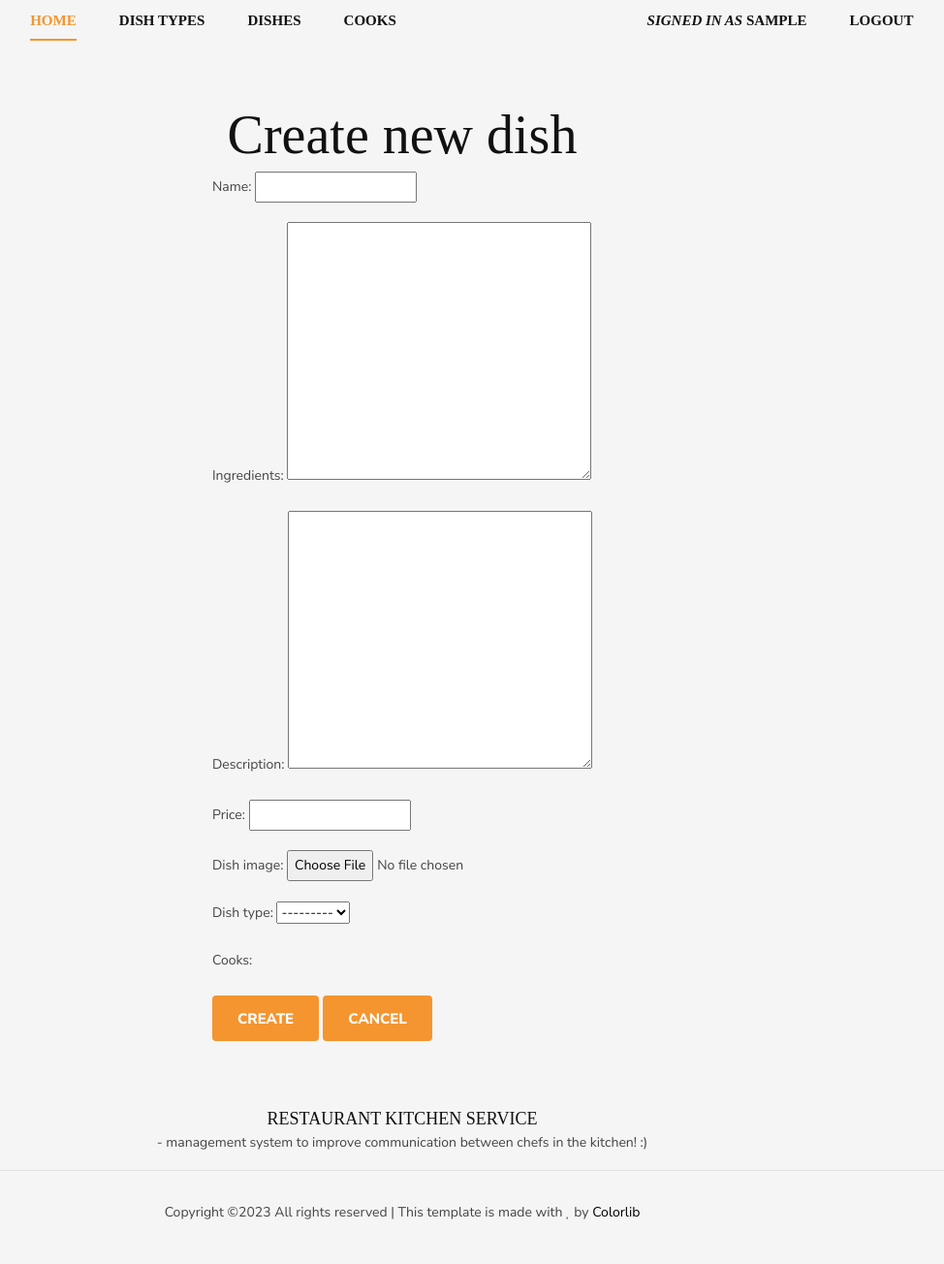
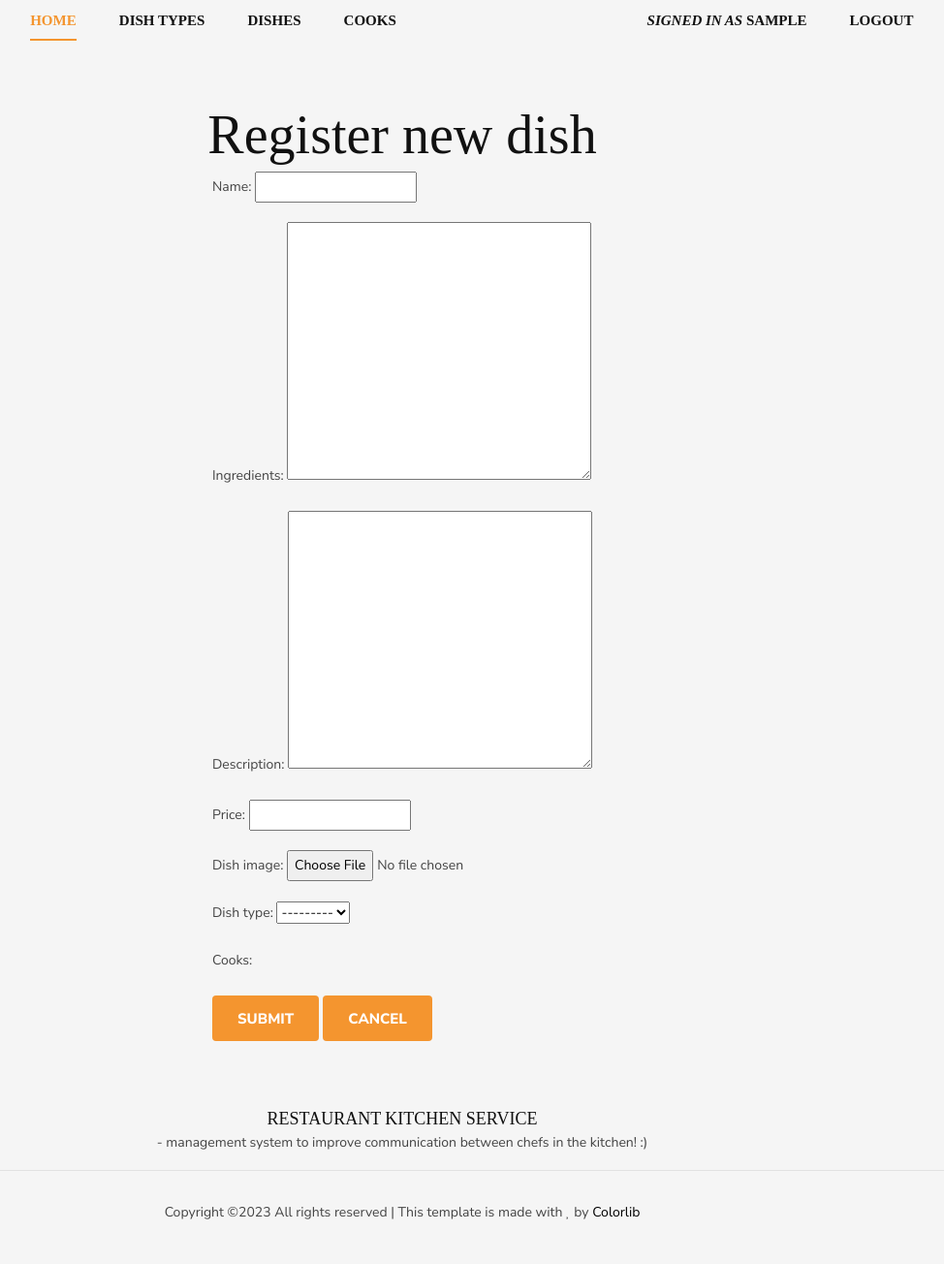
Before and after one commit to alina-boichenko/restaurant_kitchen_service, a Django app: page /dishes/create/ in a window 1280 px wide. Shown: the whole page at 97% size, without its empty margins (225-1199 px from the left). Run offline with Django 4.2, Linux system fonts and the light colour scheme; the visitor is signed in with stand-in values (Sample User, id 1); data that the repository does not hold is empty; some libraries are stand-ins or nearby versions; some web fonts are replaced.

Commit message:
Changed title in templates cook_form, dish_form, dish_type_form

```diff
--- a/templates/kitchen/cook_form.html
+++ b/templates/kitchen/cook_form.html
@@ -1,7 +1,7 @@
 {% extends 'base.html' %}
 {% load crispy_forms_filters %}
 
-{% block title %}<title>Register</title>{% endblock %}
+{% block title %}<title>{{ object|yesno:"Update,Register" }}</title>{% endblock %}
 
 {% block content %}
   <section class="vh-100">
@@ -15,7 +15,7 @@
           <form action="" method="post" novalidate>
             {% csrf_token %}
             {{ form|crispy }}
-            <input type="submit" class="site-btn btn btn-success" value="Register"/>
+            <input type="submit" class="site-btn btn btn-success" value="Submit"/>
             <a href="" class="site-btn btn btn-danger">Cancel</a>
           </form>
         </div>
--- a/templates/kitchen/dish_form.html
+++ b/templates/kitchen/dish_form.html
@@ -1,15 +1,15 @@
 {% extends 'base.html' %}
 {% load crispy_forms_filters %}
 
-{% block title %}<title>Create new dish</title>{% endblock %}
+{% block title %}<title>{{ object|yesno:"Update,Register" }} new dish</title>{% endblock %}
 
 {% block content %}
-  <h1><small>Create new dish</small></h1>
+  <h1><small>{{ object|yesno:"Update,Register" }} new dish</small></h1>
   <div class="d-flex justify-content-center">
     <form action="" method="post" novalidate>
       {% csrf_token %}
       {{ form|crispy }}
-      <input type="submit" class="site-btn btn btn-success" value="Create"/>
+      <input type="submit" class="site-btn btn btn-success" value="Submit"/>
       <a href="" class="site-btn btn btn-danger">Cancel</a>
     </form>
   </div>
```
